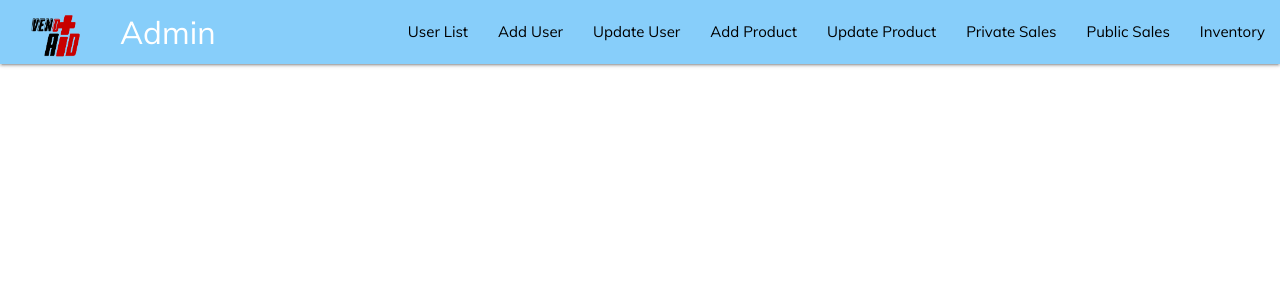
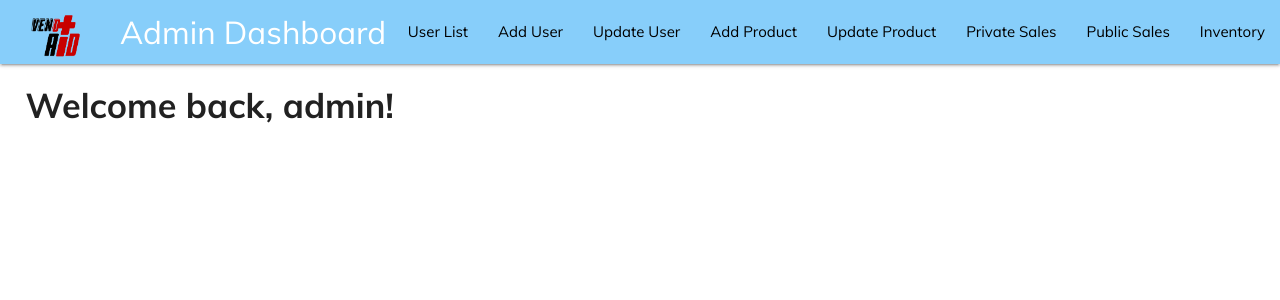
Before and after one commit to Tsukimiyu/vendaid, a PHP site: page /adminpage.php in a window 1280 px wide. Shown: the top 300 px of the page. Run offline with PHP 8.4, Linux system fonts and the light colour scheme.

Commit message:
Update adminpage.php

```diff
--- a/adminpage.php
+++ b/adminpage.php
@@ -17,14 +17,27 @@
 
     }
 
+  .headertitle{
+margin-left: 2%;
+font-weight: bold;
+padding: 0px;
+    }
+   .headersub{
+margin-left: 2%;
+    }
+    table {
+      margin: 5px;
+      width: 40%;
+    }
+
 	</style>
-	<title>Admin Navigation Bar</title>
+	<title>Admin Dashboard </title>
 </head>
 <body>
 	  <nav>
     <div style="background-color: lightskyblue" class="nav-wrapper">
       <a href="carousel.php"> <img class="navbar-logo" src="Images/vendaidbgblack.png"> </a>
-      <a href="useroption.php" href="#" class="brand-logo">Admin</a>
+      <a href="#" class="brand-logo">Admin Dashboard</a>
 
       <ul id="nav-mobile" class="right hide-on-med-and-down">
 
@@ -39,6 +52,7 @@
       </ul>
     </div>
   </nav>
+    <h4 class="headertitle"> Welcome back, admin! </h4>
 
 </body>
 </html>
```
